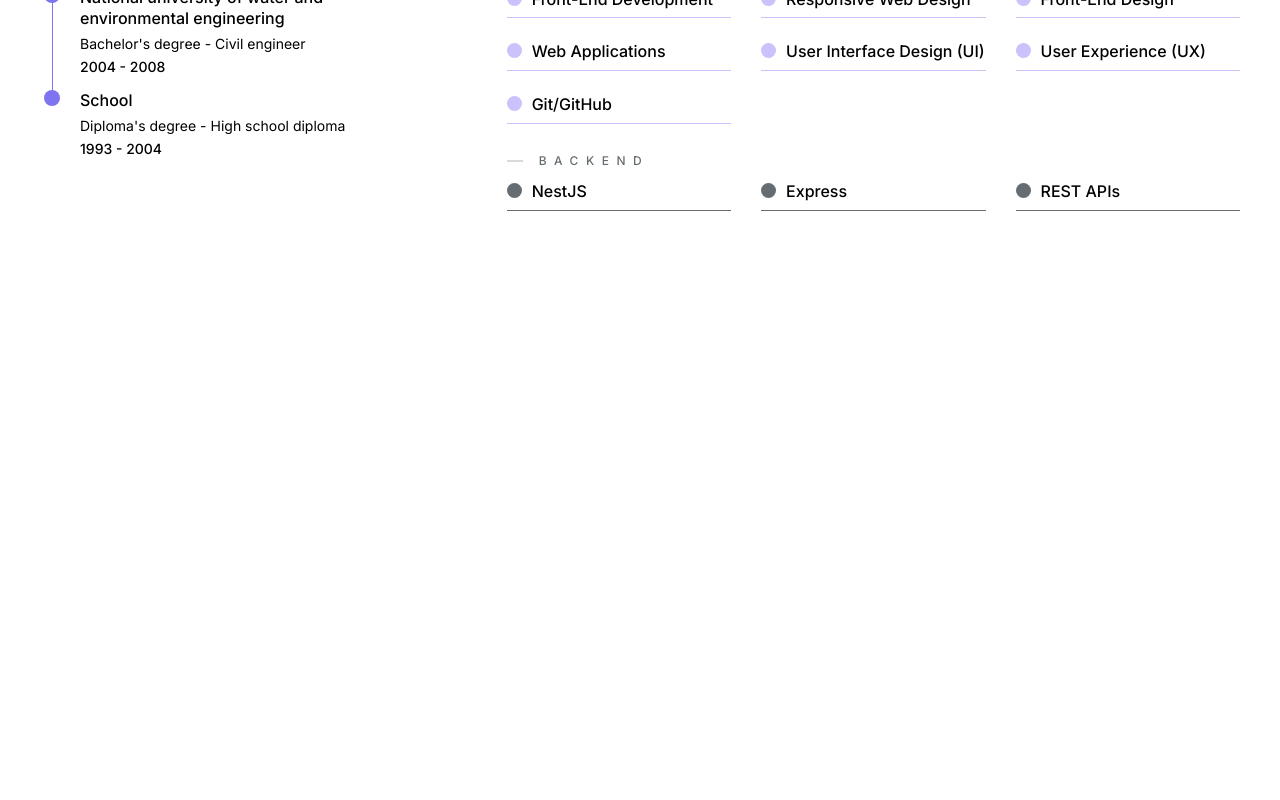
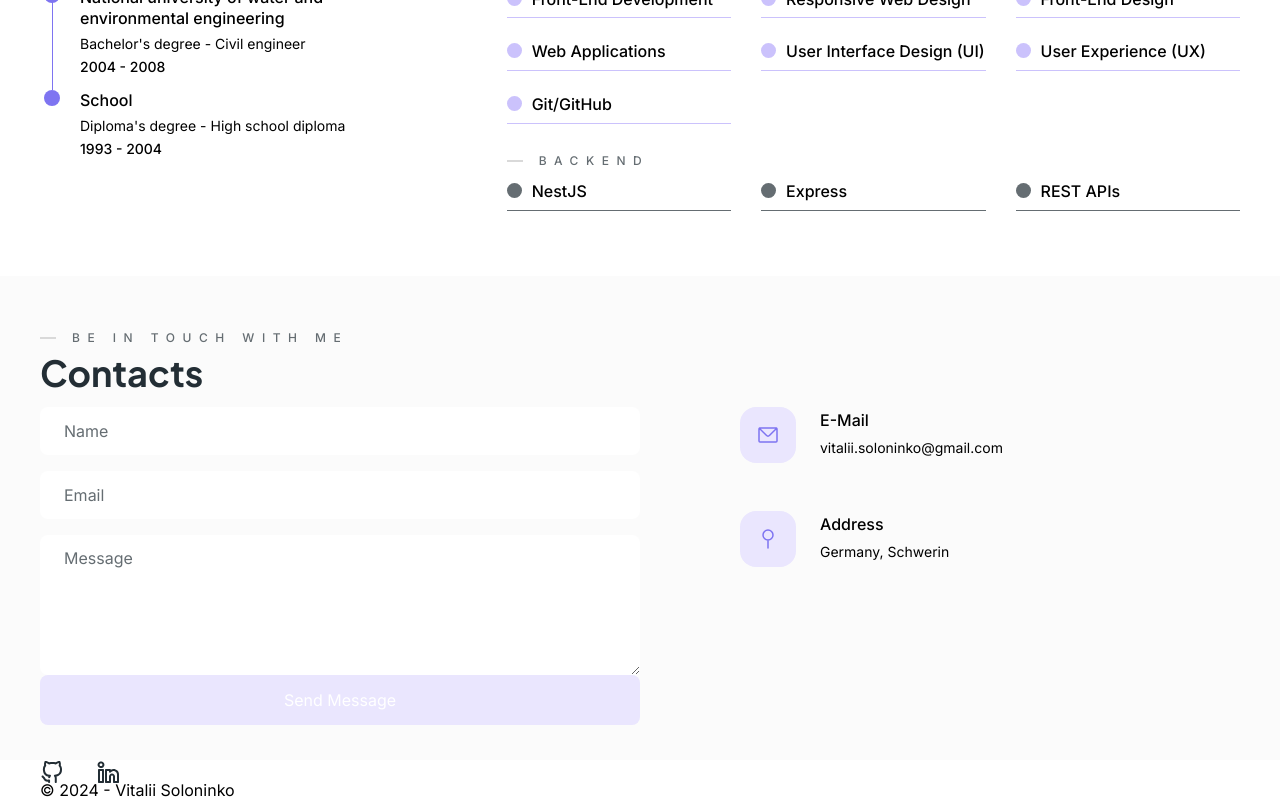
Before and after one commit to VitaliiSoloninko/angular-vitalii-portfolio, an Angular app: page / in a window 1280 px wide. Shown: the part 2977-3777 px from the top of the page. Before the commit the page ends 3253 px from the top, so only its background shows below. Built offline with nearby package versions, Linux system fonts and the light colour scheme.

Commit message:
6.1	Section Contacts. Components, layout and response

```diff
--- a/src/app/app.component.html
+++ b/src/app/app.component.html
@@ -3,3 +3,4 @@
 <app-portfolio></app-portfolio>
 <app-experience></app-experience>
 <app-skills></app-skills>
+<app-contacts></app-contacts>
--- a/src/app/app.component.ts
+++ b/src/app/app.component.ts
@@ -5,6 +5,7 @@ import { MainComponent } from './sections/main/main.component';
 import { PortfolioComponent } from './sections/portfolio/portfolio.component';
 import { ExperienceComponent } from './sections/experience/experience.component';
 import { SkillsComponent } from './sections/skills/skills.component';
+import { ContactsComponent } from './sections/contacts/contacts.component';
 
 @Component({
   selector: 'app-root',
@@ -16,6 +17,7 @@ import { SkillsComponent } from './sections/skills/skills.component';
     PortfolioComponent,
     ExperienceComponent,
     SkillsComponent,
+    ContactsComponent,
   ],
   templateUrl: './app.component.html',
   styleUrl: './app.component.scss',
--- /dev/null
+++ b/src/app/sections/contacts/contacts.component.html
@@ -0,0 +1,97 @@
+<div data-fp-section class="page__bottom bottom-page">
+  <section data-watch class="page__contacts contacts">
+    <div class="contacts__container">
+      <div class="skills__title title">
+        <div class="title__label">Be in touch with me</div>
+        <h2 class="title__value">Contacts</h2>
+      </div>
+      <div class="contacts__body">
+        <form action="#" class="contacts__form form">
+          <div class="form__item form__item-name">
+            <input
+              autocomplete="off"
+              type="text"
+              name="form[]"
+              data-error="Enter your name"
+              data-required
+              placeholder="Name"
+              class="form__input"
+            />
+          </div>
+          <div class="form__item form__item-email">
+            <input
+              autocomplete="off"
+              type="text"
+              name="form[]"
+              data-error="Enter your E-mail"
+              data-required="email"
+              placeholder="Email"
+              class="form__input"
+            />
+          </div>
+          <div class="form__item form__item-textarea">
+            <textarea
+              autocomplete="off"
+              name="form[]"
+              placeholder="Message"
+              data-error="Error"
+              class="form__input"
+            ></textarea>
+          </div>
+          <div class="form__item">
+            <button type="submit" class="form__button">Send Message</button>
+          </div>
+        </form>
+        <div class="contacts__content">
+          <ul class="contacts__list list-contacts">
+            <li class="list-contacts__item">
+              <div class="list-contacts__icon">
+                <img src="assets/contacts/icons/03.svg" alt="E-Mail" />
+              </div>
+              <div class="list-contacts__body">
+                <div class="list-contacts__title">E-Mail</div>
+                <a
+                  href="mailto:vitalii.soloninko@gmail.com"
+                  class="list-contacts__text"
+                  >vitalii.soloninko&#64;gmail.com</a
+                >
+              </div>
+            </li>
+            <li class="list-contacts__item">
+              <div class="list-contacts__icon">
+                <img src="assets/contacts/icons/01.svg" alt="Address" />
+              </div>
+              <div class="list-contacts__content">
+                <div class="list-contacts__title">Address</div>
+                <a
+                  href="https://www.google.com/maps/place/%D0%A8%D0%B2%D0%B5%D1%80%D0%B8%D0%BD/@53.615988,11.3184325,12z/data=!3m1!4b1!4m6!3m5!1s0x47add992b50ef799:0x4251ae8ad8482c0!8m2!3d53.6355022!4d11.4012499!16zL20vMHFrNDQ?entry=ttu"
+                  class="list-contacts__text"
+                  >Germany, Schwerin</a
+                >
+              </div>
+            </li>
+          </ul>
+        </div>
+      </div>
+    </div>
+  </section>
+  <footer class="footer">
+    <div class="footer__container">
+      <ul class="footer__social social">
+        <li class="social__item">
+          <a href="https://github.com/VitaliiSoloninko" class="social__link">
+            <img src="assets/icons/github.svg" alt="GitHub" />
+          </a>
+        </li>
+        <li class="social__item">
+          <a
+            href="https://www.linkedin.com/in/vitalii-soloninko-1a3987271/"
+            class="social__link"
+            ><img src="assets/icons/linkedin.svg" alt="Linkedin"
+          /></a>
+        </li>
+      </ul>
+      <div class="footer__copy">© 2024 - Vitalii Soloninko</div>
+    </div>
+  </footer>
+</div>
--- /dev/null
+++ b/src/app/sections/contacts/contacts.component.scss
@@ -0,0 +1,170 @@
+$tablet: 991.98px;
+$mobile: 767.98px;
+$mobileSmall: 479.98px;
+
+.contacts {
+  // .contacts__container
+  background-color: var(--bg-color);
+  flex: 1 1 auto;
+  &__container {
+    display: flex;
+    flex-direction: column;
+    justify-content: center;
+    padding-top: 50px;
+    padding-bottom: 15px;
+  }
+  // .contacts__body
+  &__body {
+    @media (min-width: 850px) {
+      display: grid;
+      grid-template-columns: 1fr 1fr;
+    }
+  }
+
+  // .contacts__form
+  &__form {
+    &:not(:last-child) {
+      margin-bottom: 20px;
+    }
+  }
+
+  // .contacts__content
+  &__content {
+    @media (max-width: $tablet) {
+      padding-left: 40px;
+    }
+    @media (min-width: 850px) {
+      padding-left: 100px;
+    }
+  }
+
+  // .contacts__list
+  &__list {
+  }
+}
+.form {
+  // .form__item
+  display: flex;
+  flex-direction: column;
+
+  &__item {
+  }
+  // .form__item-name
+  &__item-name {
+    &:not(:last-child) {
+      margin-bottom: 16px;
+    }
+  }
+
+  // .form__item-email
+  &__item-email {
+    &:not(:last-child) {
+      margin-bottom: 16px;
+    }
+  }
+
+  // .form__item-textarea
+  &__item-textarea {
+    height: 140px;
+    &:not(:last-child) {
+      margin-bottom: 24;
+    }
+  }
+
+  // .form__input
+  &__input {
+    padding: 15px 24px;
+    align-items: center;
+    height: 48px;
+    width: 100%;
+    border-radius: 8px;
+    background: var(--white-color);
+    &::placeholder {
+      color: var(--grey-color);
+    }
+    &:focus {
+      &::placeholder {
+        color: var(--main-color);
+      }
+    }
+  }
+
+  // .form__button
+  &__button {
+    background-color: var(--purple-light-color);
+    display: flex;
+    justify-content: center;
+    align-items: center;
+    height: 50px;
+    width: 100%;
+    border-radius: 8px;
+    color: var(--white-color);
+    transition: background-color 0.3s ease 0s;
+    @media (any-hover: hover) {
+      &:hover {
+        background-color: var(--purple-hover-color);
+      }
+    }
+  }
+  &__error {
+    padding: 5px 24px 0 24px;
+    color: red;
+    font-size: 12px;
+  }
+}
+textarea.form__input {
+  height: 140px;
+  resize: vertical;
+}
+
+.list-contacts {
+  // .list-contacts__item
+  &__item {
+    display: flex;
+    align-items: center;
+    gap: 24px;
+    &:not(:last-child) {
+      margin-bottom: 48px;
+      @media (max-width: $mobile) {
+        padding-left: 20px;
+      }
+    }
+  }
+
+  // .list-contacts__icon
+  &__icon {
+    display: flex;
+    justify-content: center;
+    align-items: center;
+    width: 56px;
+    height: 56px;
+    padding: 16px;
+    border-radius: 16px;
+    background: var(--purple-light-color);
+  }
+
+  // .list-contacts__body
+  &__content {
+  }
+
+  // .list-contacts__title
+  &__title {
+    font-weight: 500;
+    line-height: 1.3;
+    &:not(:last-child) {
+      margin-bottom: 4px;
+    }
+  }
+
+  // .list-contacts__text
+  &__text {
+    font-size: 14px;
+    line-height: 1.8;
+    transition: color 0.3s ease 0s;
+    @media (any-hover: hover) {
+      &:hover {
+        color: var(--purple-color);
+      }
+    }
+  }
+}
--- a/src/styles.scss
+++ b/src/styles.scss
@@ -14,6 +14,7 @@ body {
   --grey-color: #656d72;
   --grey-light-color: #d9d9d9;
   --purple-color: #7e74f1;
+  --purple-hover-color: #6f66d3;
   --purple-dark-color: #443bad;
   --purple-medium-color: #cbc2fc;
   --purple-light-color: #eae6fe;
```
Also changed, not shown: src/app/sections/contacts/contacts.component.ts (added, +12 -0 lines).
